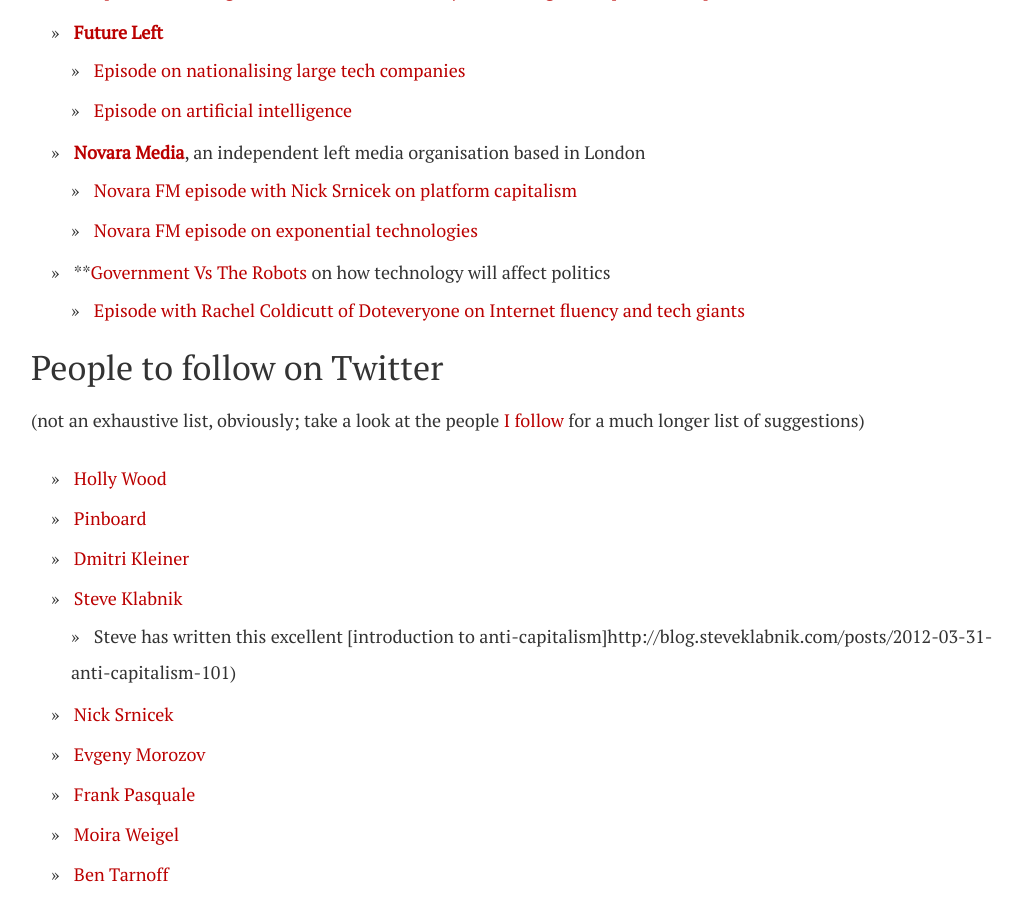
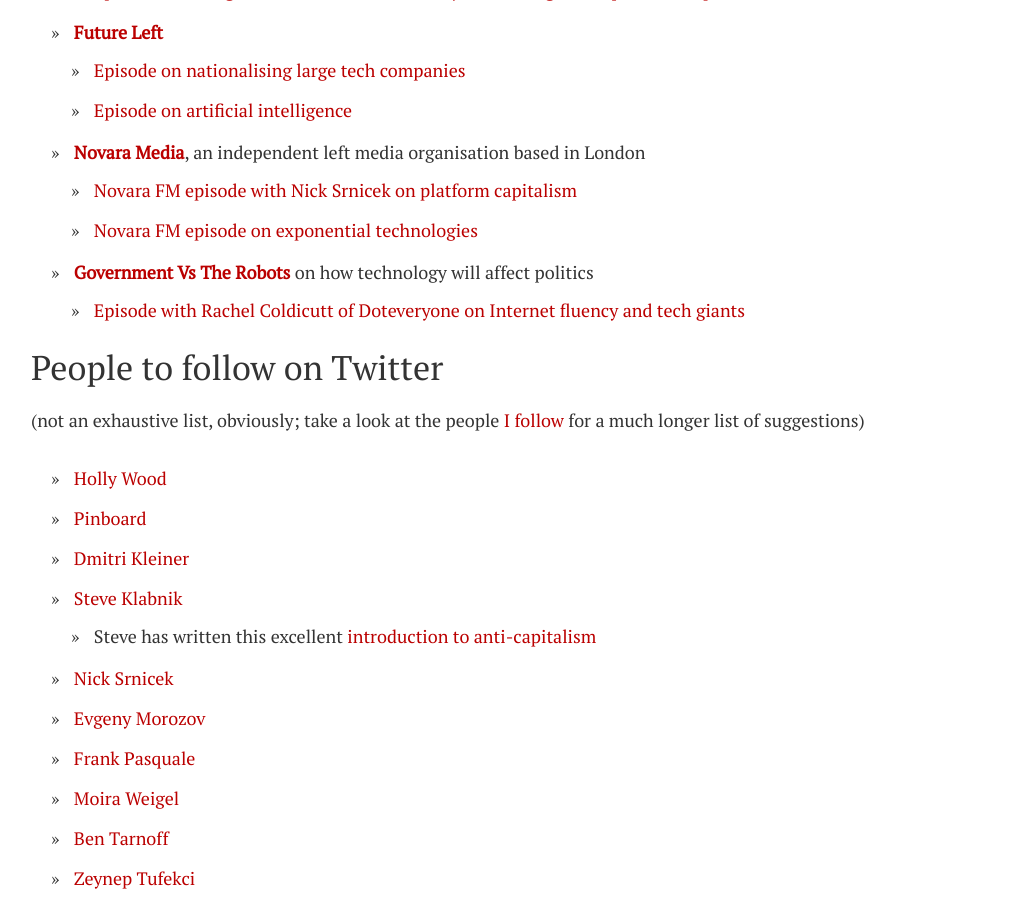
Before and after one commit to dellsystem/dellsystem.github.io, a Jekyll site: the page built from tech.md, in a window 1280 px wide and 900 px high, scrolled down 2008 px. Shown: the whole window, without its empty margins (109-1123 px from the left). Built offline with Jekyll 4.4.1, drawn with Linux system fonts in a browser that asks for light colours.

Commit message:
Fix some formatting typos in tech.md

```diff
--- a/tech.md
+++ b/tech.md
@@ -50,7 +50,7 @@ There's a lot here, with resources in a variety of formats (books, articles, pod
 * **[Novara Media](http://novaramedia.com/)**, an independent left media organisation based in London
 	* [Novara FM episode with Nick Srnicek on platform capitalism](http://novaramedia.com/2017/01/20/platform-capitalism/)
 	* [Novara FM episode on exponential technologies](http://novaramedia.com/2017/11/11/exponential-technologies-what-do-they-mean/)
-* **[Government Vs The Robots](https://www.acast.com/governmentvstherobots) on how technology will affect politics
+* **[Government Vs The Robots](https://www.acast.com/governmentvstherobots)** on how technology will affect politics
 	* [Episode with Rachel Coldicutt of Doteveryone on Internet fluency and tech giants](https://www.acast.com/governmentvstherobots/areyougoodattheinternet-)
 
 ## People to follow on Twitter
@@ -61,7 +61,7 @@ There's a lot here, with resources in a variety of formats (books, articles, pod
 * [Pinboard](https://twitter.com/Pinboard)
 * [Dmitri Kleiner](https://twitter.com/dmytri)
 * [Steve Klabnik](https://twitter.com/steveklabnik)
-	* Steve has written this excellent [introduction to anti-capitalism]http://blog.steveklabnik.com/posts/2012-03-31-anti-capitalism-101)
+	* Steve has written this excellent [introduction to anti-capitalism](http://blog.steveklabnik.com/posts/2012-03-31-anti-capitalism-101)
 * [Nick Srnicek](https://twitter.com/n_srnck)
 * [Evgeny Morozov](https://twitter.com/evgenymorozov)
 * [Frank Pasquale](https://twitter.com/FrankPasquale)
```
